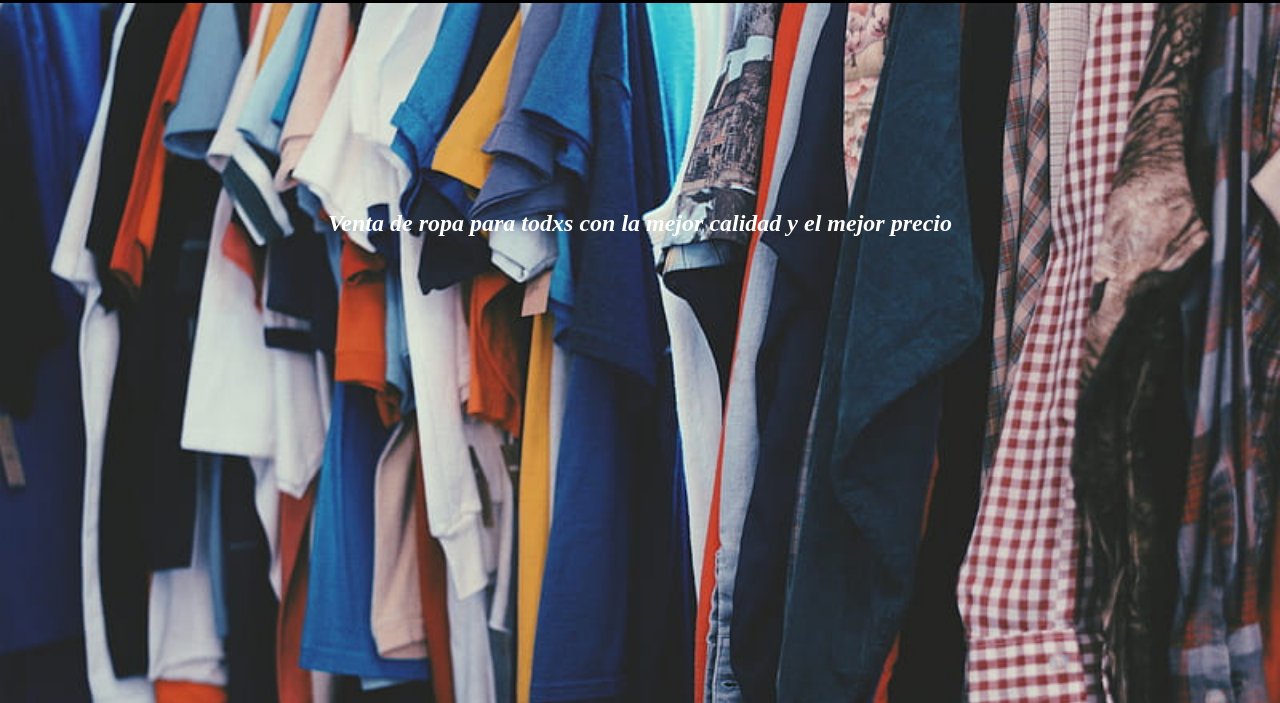
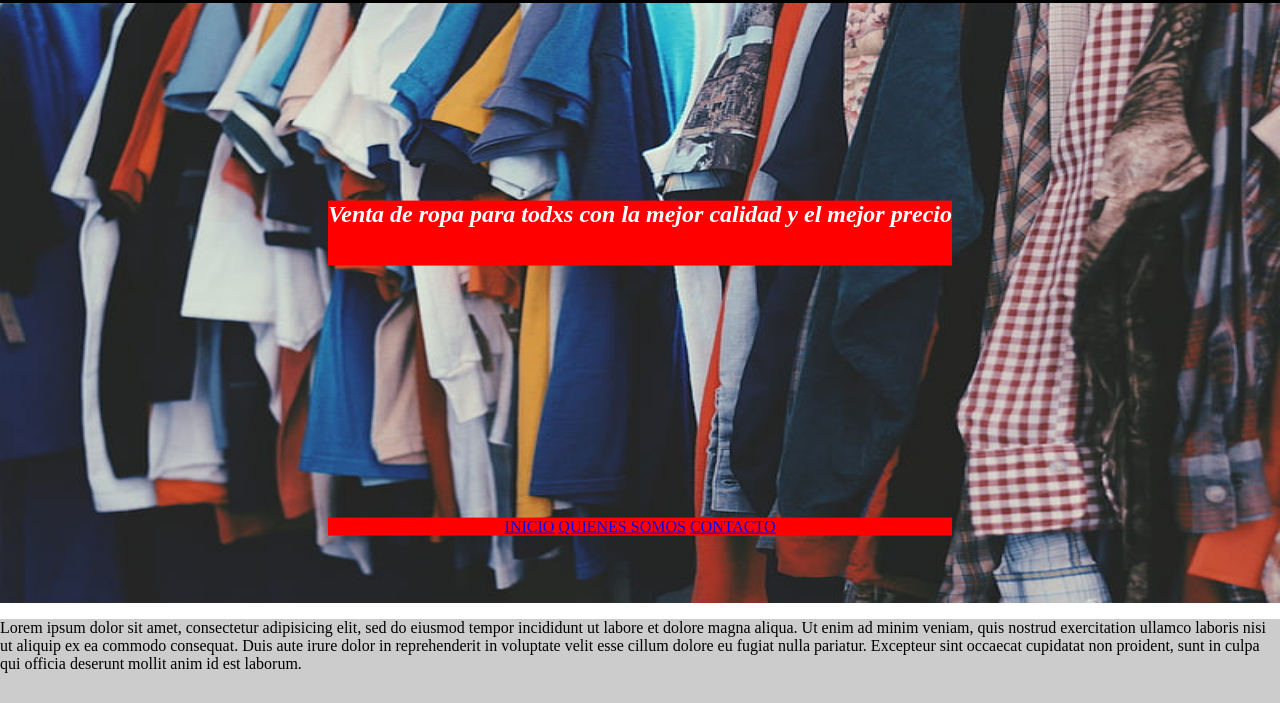
Before and after one commit to JorP8/pruebatienda.github.io, a plain HTML site: page index.html in a window 1280 px wide. Shown: the part 97-800 px from the top of the page. Drawn offline with Linux system fonts and the light colour scheme; a web font is replaced by a local one.

Commit message:
Add files via upload

```diff
--- a/index.html
+++ b/index.html
@@ -26,9 +26,26 @@
 	<div class="contenedor">
 		<div class="text-center">
 			<h2><i>Venta de ropa para todxs con la mejor calidad y el mejor precio</i></h2>
-
+			<div class="menu2">
+			<a href="#">INICIO</a>
+			<a href="#">QUIENES SOMOS</a>
+			<a href="#">CONTACTO</a>
+		</div>
 		</div>
 	</div>
+</section>
+<section>
+	<content>
+		<p>Lorem ipsum dolor sit amet, consectetur adipisicing elit, sed do eiusmod
+		tempor incididunt ut labore et dolore magna aliqua. Ut enim ad minim veniam,
+		quis nostrud exercitation ullamco laboris nisi ut aliquip ex ea commodo
+		consequat. Duis aute irure dolor in reprehenderit in voluptate velit esse
+		cillum dolore eu fugiat nulla pariatur. Excepteur sint occaecat cupidatat non
+		proident, sunt in culpa qui officia deserunt mollit anim id est laborum.</p>
+	</content>
+
+
+
 </section>
 
 
@@ -36,5 +53,4 @@
 
 
 
-
 </html>
--- a/styles.css
+++ b/styles.css
@@ -42,12 +42,34 @@ header a:hover{
 	background: white;
 }
 section{
+	text-decoration: none;
+	display: block;
 	width: 100%;
 	height: 600px;
+	background-color: #ccc;
 }
+section img{
+	height: 100%;
+}
+
 .text-center{
+
+	background-color: red;
 	text-align: center;
 	transform: translate(0px, -80px);  }
+	content {
+		display: block;
+	}
+	.contenedor{
+		text-decoration: none;
+	}
+	.menu2{
+		text-decoration: none;
+		background-color: red;
+		transform: translate(0%, 1500%);
+
+	}
+
 /*medidas
 280px
 360px
```
